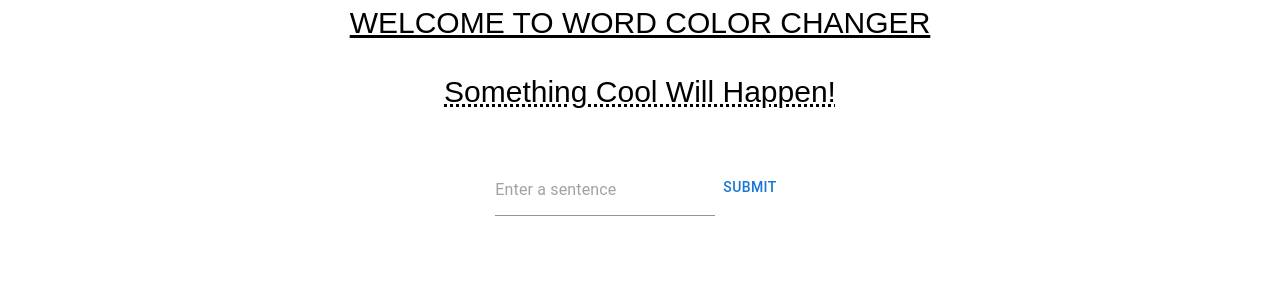
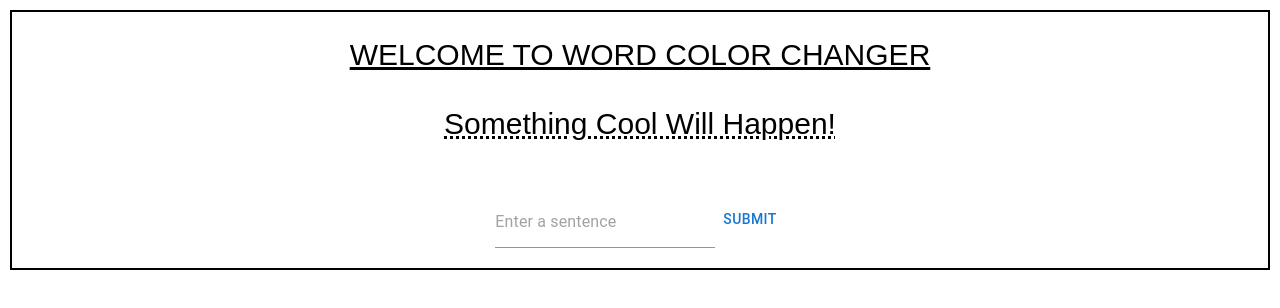
Before and after one commit to Steven-Ou/WordChanger, a Next.js app in the folder word/: page / in a window 1280 px wide. Shown: the top 308 px of the page. Built offline with nearby package versions, Linux system fonts and the light colour scheme.

Commit message:
improving

```diff
--- a/word/app/page.js
+++ b/word/app/page.js
@@ -3,7 +3,7 @@ import { Box, Button, Input } from "@mui/material";
 export default function Home() {
   return (
     <div>
-      <Box>
+      <Box id = "lock">
         <h1 className="change">WELCOME TO WORD COLOR CHANGER</h1>
         <br></br>
         <h2 id="as">Something Cool Will Happen!</h2>
```
